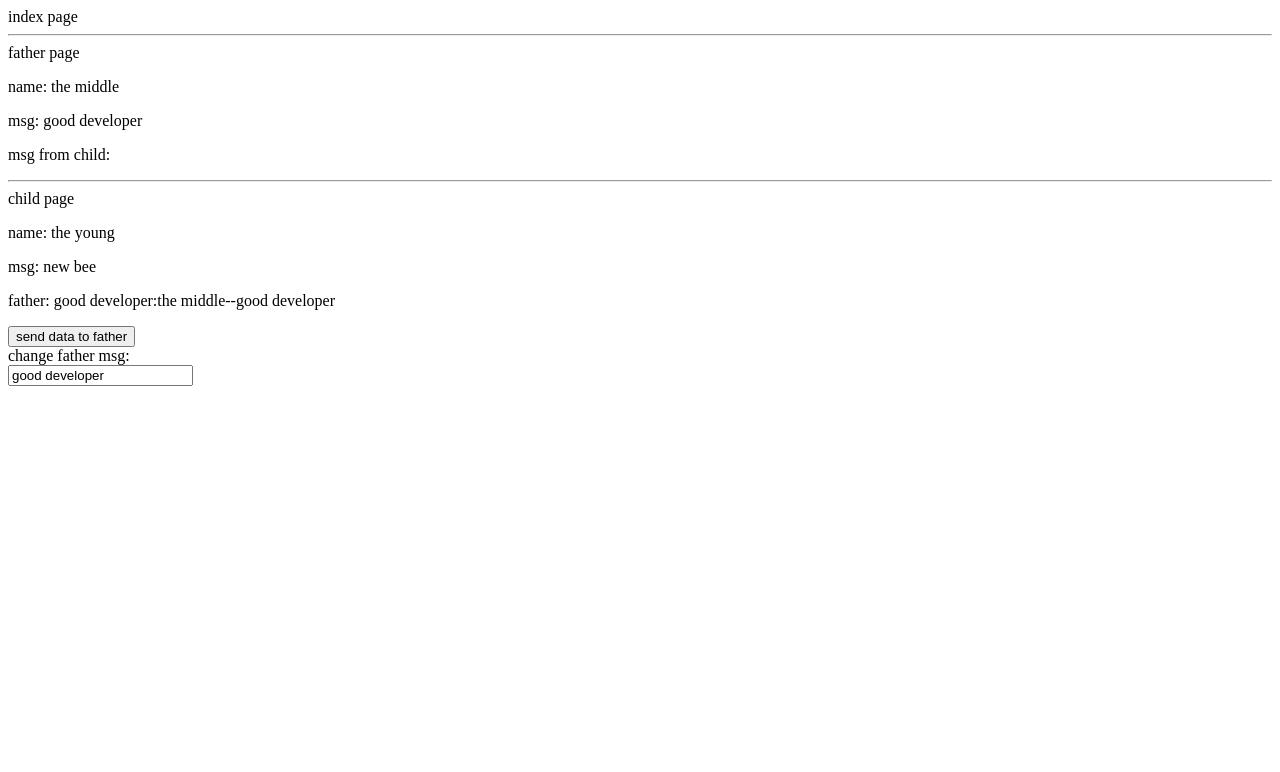
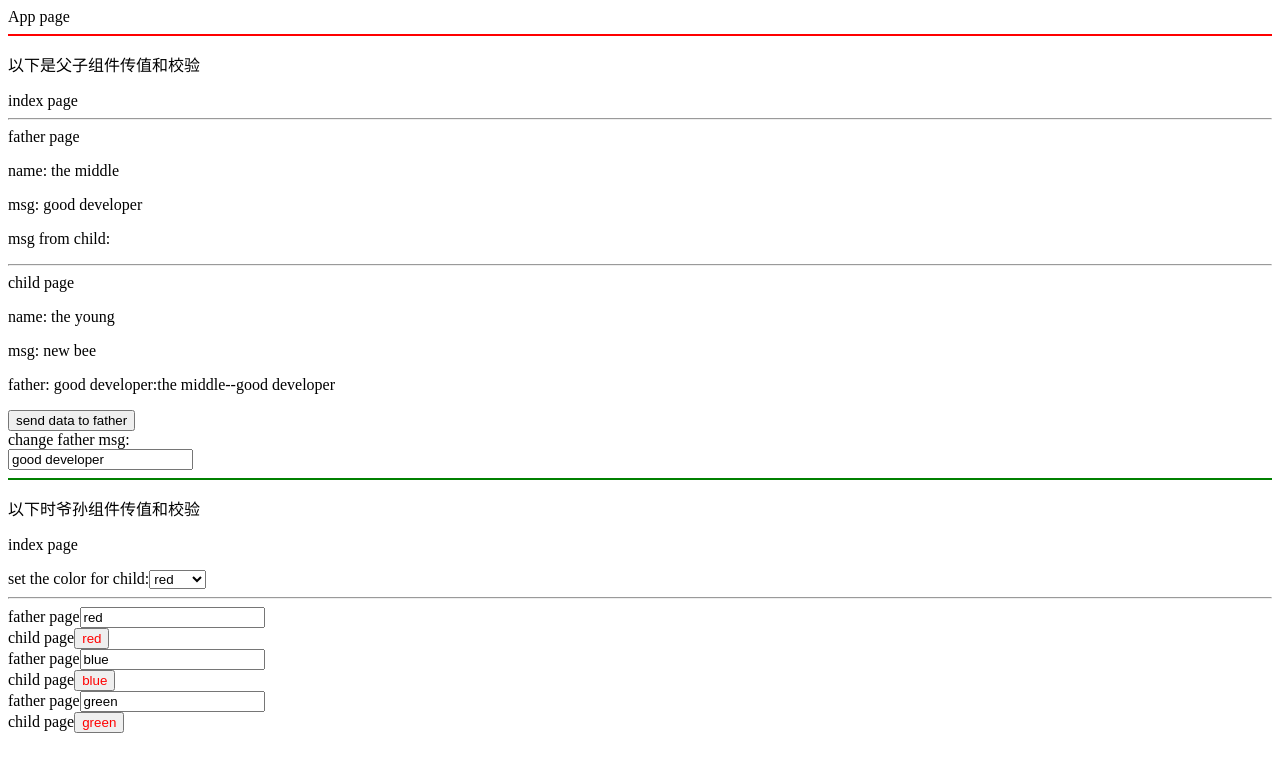
Before and after one commit to testcara/lean_react, a React (Create React App) app in the folder project_learning/react-demo/: page / in a window 1280 px wide. Shown: the top 772 px of the page. Built offline with nearby package versions, Linux system fonts and the light colour scheme.

Commit message:
passing data from grandfather to child

```diff
--- a/project_learning/react-demo/src/App.js
+++ b/project_learning/react-demo/src/App.js
@@ -1,11 +1,17 @@
 import React from 'react'
 import Fzindex from './fzPros'
+import Zsindex from './zsPros'
 
 export default function App() {
   return (
     <div>
-      <Fzindex/>
-
+      App page
+      <hr color='red'/>
+      <p>以下是父子组件传值和校验</p>
+      <Fzindex />
+      <hr color='green'/>
+      <p>以下时爷孙组件传值和校验</p>
+      <Zsindex />
     </div>
   )
 }
--- a/project_learning/react-demo/src/zsPros/child.js
+++ b/project_learning/react-demo/src/zsPros/child.js
@@ -0,0 +1,16 @@
+import React, { Component } from 'react'
+
+export class Child extends Component {
+    render() {
+        return (
+        <div>
+                child page
+                <button style={{ "color": this.props.color }}>
+                    {this.props.value}</button>
+
+        </div>
+        )
+    }
+}
+
+export default Child
--- a/project_learning/react-demo/src/zsPros/father.js
+++ b/project_learning/react-demo/src/zsPros/father.js
@@ -1,13 +1,27 @@
 import React, { Component } from 'react'
+import Child from './child'
 
 export class Father extends Component {
-  render() {
-    return (
-      <div>
+    state = {
+        name: ""
+    }
 
-      </div>
-    )
-  }
+    handleChange = (e) => {
+        this.setState(
+            {name: e.target.value}
+        )
+    }
+    render() {
+        let { name } = this.state
+        return (
+            <div>
+              father page
+                <input type='text' name={name} value={this.props.value}
+                    onChange={this.handleChange}></input>
+                <Child {...this.props} />
+            </div>
+        )
+    }
 }
 
 export default Father
--- a/project_learning/react-demo/src/zsPros/index.js
+++ b/project_learning/react-demo/src/zsPros/index.js
@@ -1,13 +1,40 @@
 import React, { Component } from 'react'
+import Father from './father'
 
-export class Index extends Component {
+export class Zsindex extends Component {
+    state = {
+        list: [
+            { 'id': 1, 'value': 'red' },
+            { 'id': 2, 'value': 'blue' },
+            { 'id': 3, 'value': 'green'},
+        ],
+        color: 'red'
+    }
+
+    handleChange = (e) => {
+        this.setState({
+            color: e.target.value
+        })
+    }
+
     render() {
+        let { list, color } = this.state
         return (
             <div>
+                <p>index page</p>
+                <label>set the color for child:
+                    <select value={ color } onChange={ this.handleChange }>
+                        {list.map(item => <option key={item.id}>
+                            {item.value}</option>)}
+                    </select>
+                    <hr/>
+                    {list.map(item => <Father key={item.id} value={item.value}
+                        color={ color } />)}
+                </label>
 
             </div>
         )
     }
 }
 
-export default Index
+export default Zsindex
```
Also changed, not shown: 1 other file (tests, documents, lock files or other folders). Lines whose indentation alone changed are shown as unchanged.
